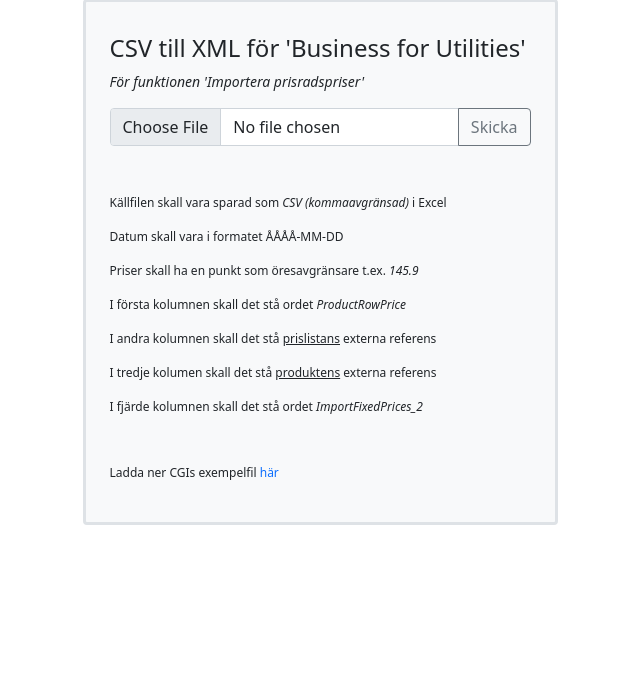
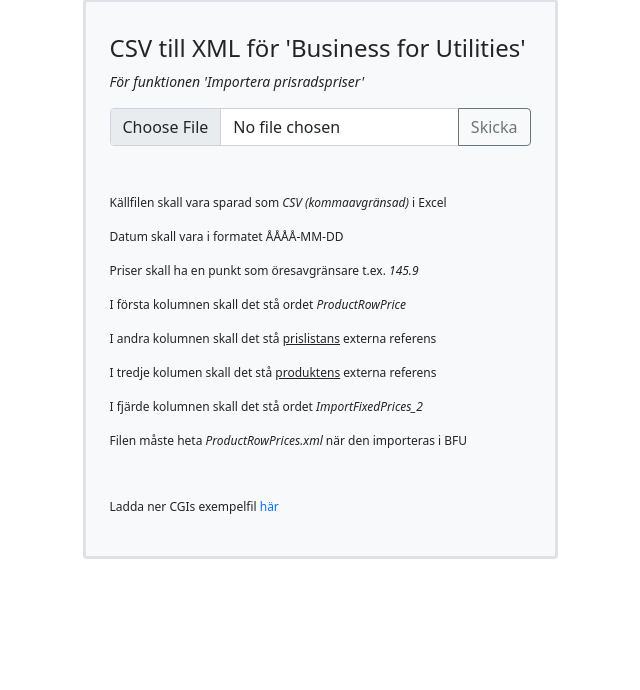
Before and after one commit to Ubiquitous-X/esem-csv2xml, a Flask app: page / in a window 1280 px wide. Shown: the part 49-739 px from the top of the page, without its empty margins (320-960 px from the left). Run offline with Flask 2, Linux system fonts and the light colour scheme.

Commit message:
added instruction

```diff
--- a/templates/index.html
+++ b/templates/index.html
@@ -25,6 +25,7 @@
         <p>I andra kolumnen skall det stå <u>prislistans</u> externa referens</p>
         <p>I tredje kolumen skall det stå <u>produktens</u> externa referens</p>
         <p>I fjärde kolumnen skall det stå ordet <i>ImportFixedPrices_2</i></p>
+        <p>Filen måste heta <i>ProductRowPrices.xml</i> när den importeras i BFU</p>
         <p class="mt-5">Ladda ner CGIs exempelfil <a class="text-primary text-decoration-none" href="{{ url_for('example') }}">här</a></p>
       </div>
       {% endblock %}
```
